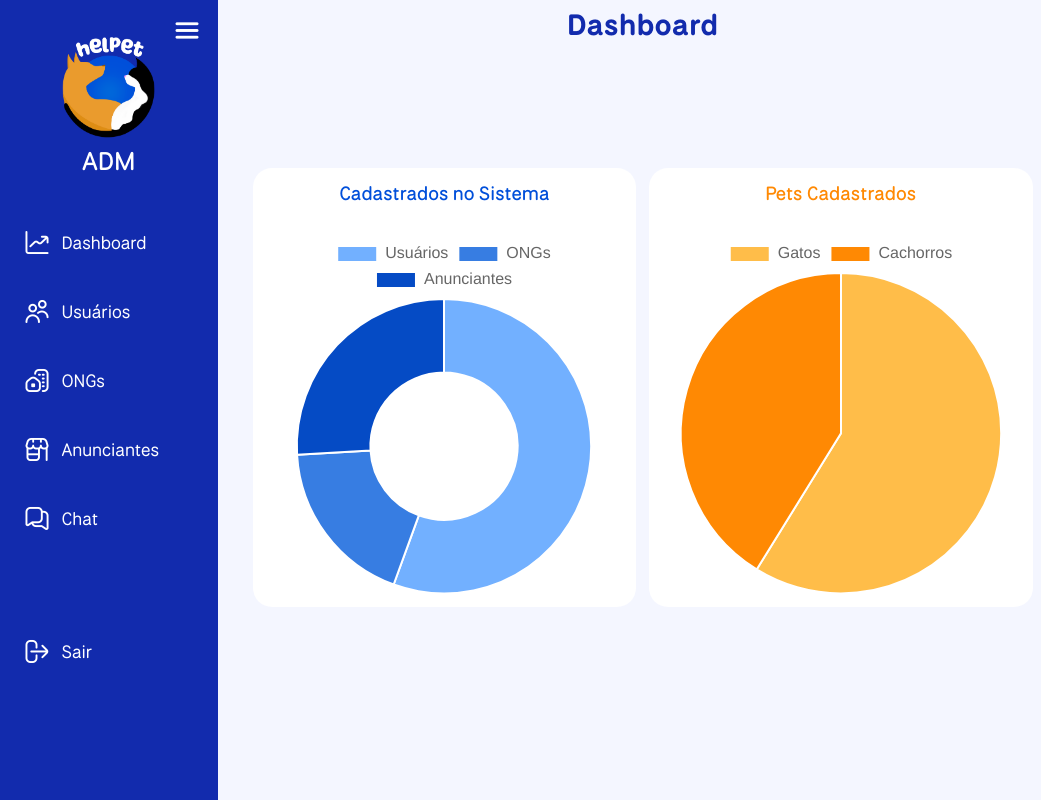
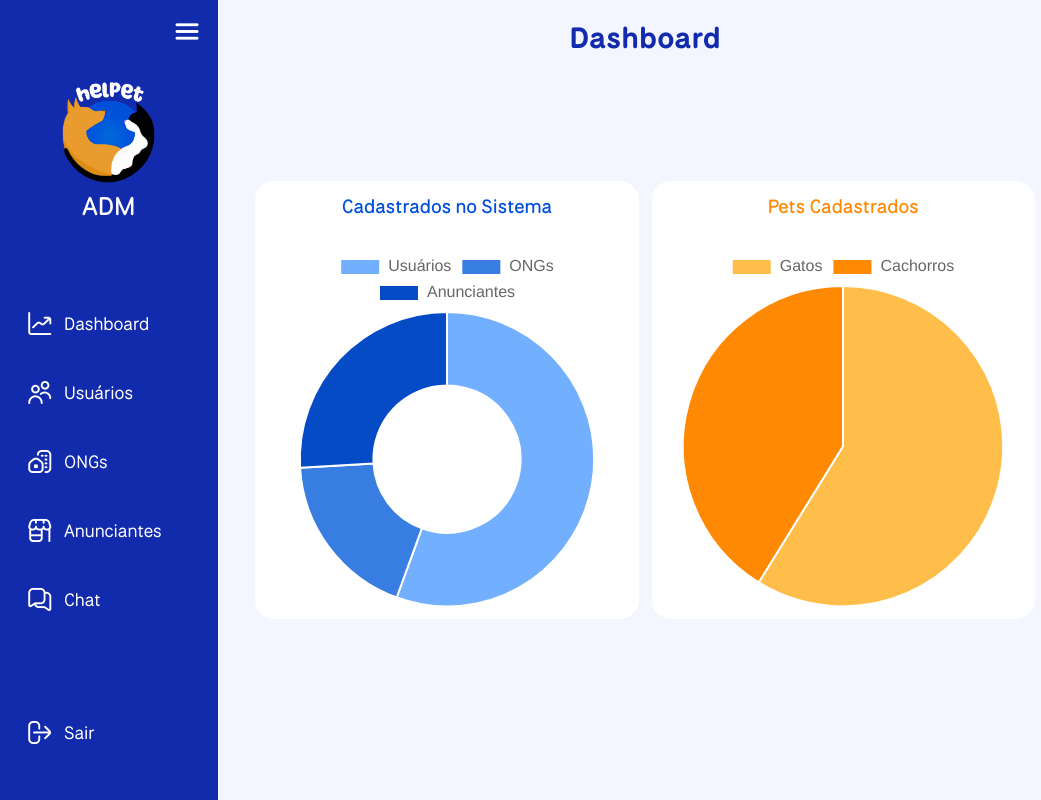
Before and after one commit to MarkzZero/Prj-Helpet, a PHP site: page /prj-helpet08-10/adm/dashboard-adm/index.php in a window 1280 px wide. Shown: the whole page, without its empty margins (0-1041 px from the left). Run offline with PHP 8.4, Linux system fonts and the light colour scheme; a user stored in the database is signed in; some libraries are stand-ins or nearby versions.

Commit message:
Front atualizado

```diff
--- a/adm/dashboard-adm/css/principal.css
+++ b/adm/dashboard-adm/css/principal.css
@@ -34,19 +34,8 @@
     box-sizing: border-box;
 }
 
-:root{
-    --azulClaro: #72B0FF;
-    --blue: #122BAD;
-    --azul: #377DE2;
-    --white: #F4F6FF;
-    --white2: #fff;
-    --grey: #f5f5f5;
-    --black1: #222;
-    --black2: #999;
-}
-
 body{
-    background-color: var(--white);
+    background-color: #F4F6FF;
     min-height: 100vh;
     overflow-x: hidden;
     font-family: Poppins;
@@ -71,8 +59,8 @@ a{
     flex-direction: column;
     align-items: center;
     justify-content: center;
-    top: -1vh;
     width: 100%;
+    height: 27%;
 }
 .logo img{
     width: 9vw;
@@ -91,6 +79,7 @@ a{
     display: flex;
     justify-content: flex-end;
     align-items: center;
+    height: 5%;
 }
 .toggle i{
     position: relative;
@@ -119,9 +108,9 @@ a{
     flex-direction: column;
     align-items: center;
     justify-content: center;
-    top: 3vh;
     width: auto;
-    margin-left: 0.5vw;
+    margin-left: 0.7vw;
+    height: 68%;
 }
 .navegation ul li{
     position: relative;
@@ -138,15 +127,15 @@ a{
 }
 .navegation ul li:hover,
 .navegation ul li.hovered{
-    background: var(--white);
+    background: #F4F6FF;
 }
 .navegation ul li:hover a,
 .navegation ul li.hovered a{
-    color: var(--blue);
+    color: #122BAD;
 }
 .navegation ul li:nth-child(6){
     position: relative;
-    top: 8vh;
+    margin-top: 8vh;
 }
 .navegation ul li a{
     position: relative;
@@ -215,14 +215,14 @@ a{
 /* Área Topo */
 .main{
     position: relative;
-    min-width: 78vw;
-    max-width: 78vw;
+    min-width: 81vw;
+    max-width: 81vw;
     height: auto;
-    left: 19vw;
-    transition: 0.5s;
+    left: 18vw;
+    transition: all 0.5s;
 }
 
-
+/* Menu Mínimizado */
 .navegation.active{
     width: 6vw;
 }
@@ -294,15 +293,5 @@ a{
     top: 1vh;
     left: 1.5vh;
     font-size: 3.5vh;
-    color: var(--blue);
+    color: #122BAD;
 }
-
-
-
-.conteudo{
-    position: relative;
-    display: flex;
-    align-items: center;
-    justify-content: center;
-    bottom: 1vw;
-}
```
Also changed, not shown: other parts of adm/dashboard-adm/css/principal.css (+21 -12 lines).
